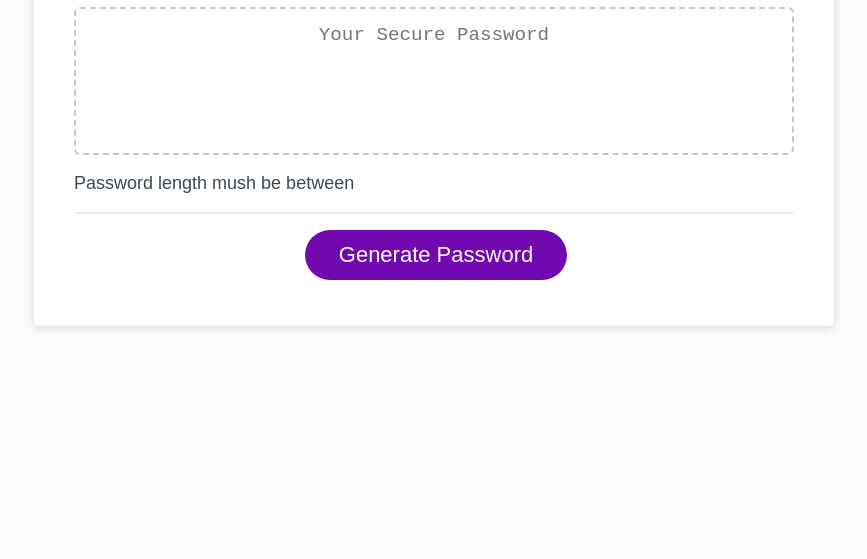
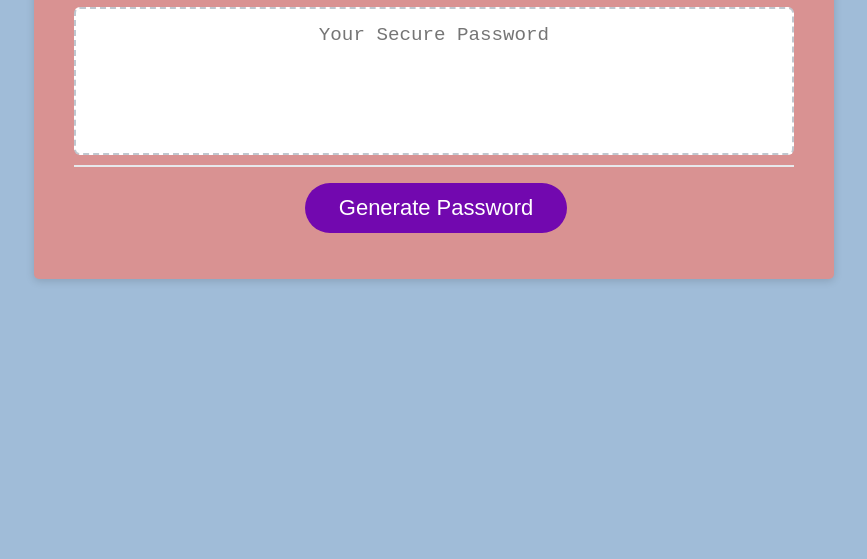
Before and after one commit to mdschenck/Password_Generator, a plain HTML site: page index.html in a window 1280 px wide. Shown: the part 241-800 px from the top of the page, without its empty margins (206-1073 px from the left). Drawn offline with Linux system fonts and the light colour scheme.

Commit message:
simplified code and took out HTML elements that were not functioning as expected. May add in again if core functionality is able to be maintained with additional styling.

```diff
--- a/assets/css/style.css
+++ b/assets/css/style.css
@@ -14,7 +14,7 @@ body,
 
 body {
   font-family: sans-serif;
-  background-color: #f9fbfd;
+  background-color: #a0bcd8;
 }
 
 .wrapper {
@@ -31,7 +31,7 @@ header {
 }
 
 .card {
-  background-color: hsl(0, 0%, 100%);
+  background-color: hsl(0, 48%, 71%);
   border-radius: 5px;
   border-width: 1px;
   box-shadow: rgba(0, 0, 0, 0.15) 0px 2px 8px 0px;
--- a/index.html
+++ b/index.html
@@ -23,19 +23,7 @@
             placeholder="Your Secure Password"
             aria-label="Generated Password"
           ></textarea>
-        </div id= "selection">
-        <!-- BUTONS FOR SELECTION -->
-        <div>
 
-        </div id= "errorMsg">
-        <!-- ERROR MESSAGE FOR IMPROPER LENGTH -->
-          <p>
-            Password length mush be between
-          </p>
-        <div>
-
-
-        </div>
         <div class="card-footer">
           <button id="generate" class="btn">Generate Password</button>
         </div>
```
Also changed, not shown: assets/js/script.js (+5 -19 lines).
